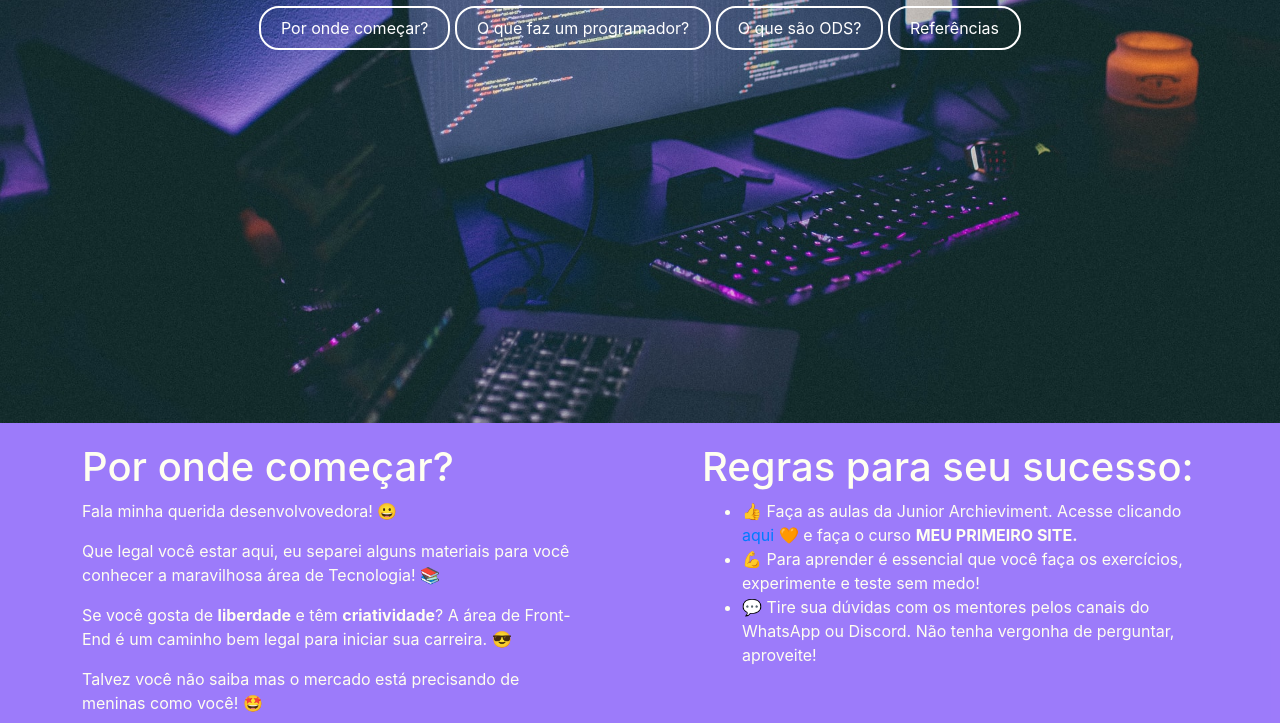
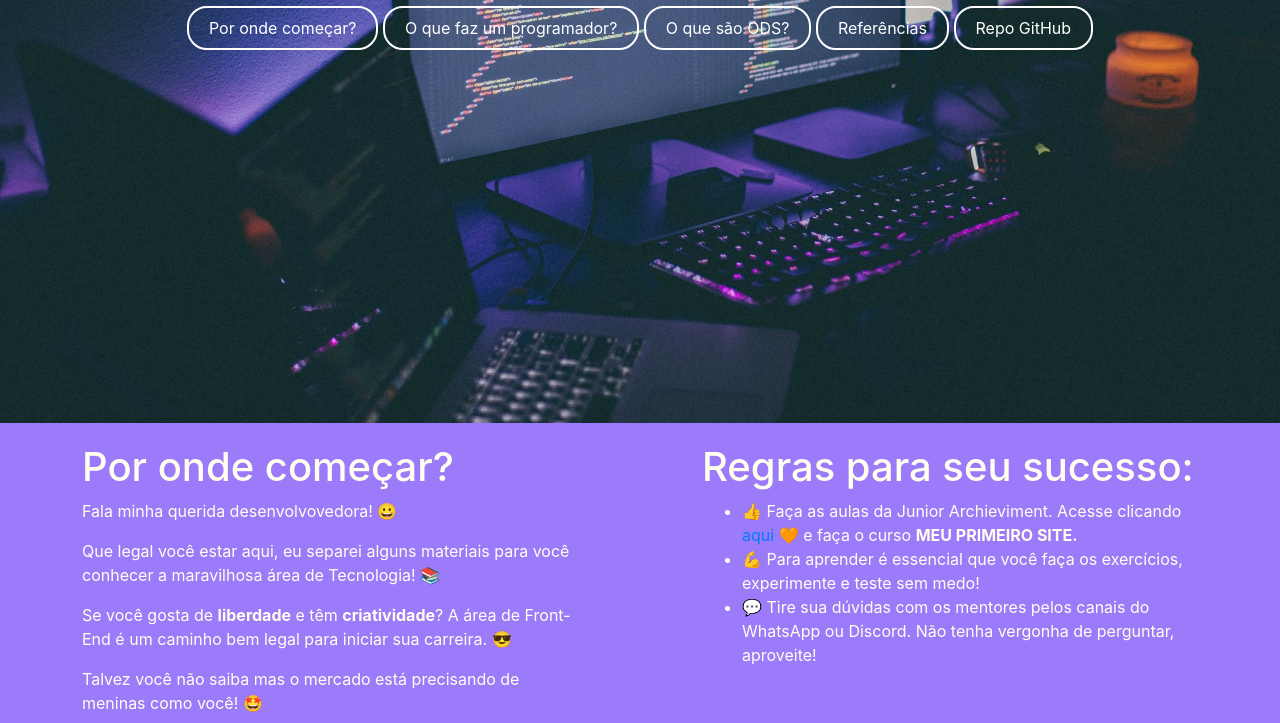
Before and after one commit to datachemistry/GirlsForIt, a plain HTML site: page index.html in a window 1280 px wide. Shown: the part 377-1100 px from the top of the page. Drawn offline with Linux system fonts and the light colour scheme; grey boxes are pictures that could not be loaded.

Commit message:
V 0.0 Update 11-01-21

```diff
--- a/index.html
+++ b/index.html
@@ -15,6 +15,8 @@
         <a id="acao" href="#dev" target="_blanck">O que faz um programador?</a>
         <a id="acao" href="#ods" target="_blanck">O que são ODS?</a>
         <a id="acao" href="#refs" target="_blanck">Referências</a>
+        <a id="acao" href="https://github.com/datachemistry/GirlsForIt" target="_blanck">Repo GitHub</a>
+
     </div>
 
     <section id="intro">
```
